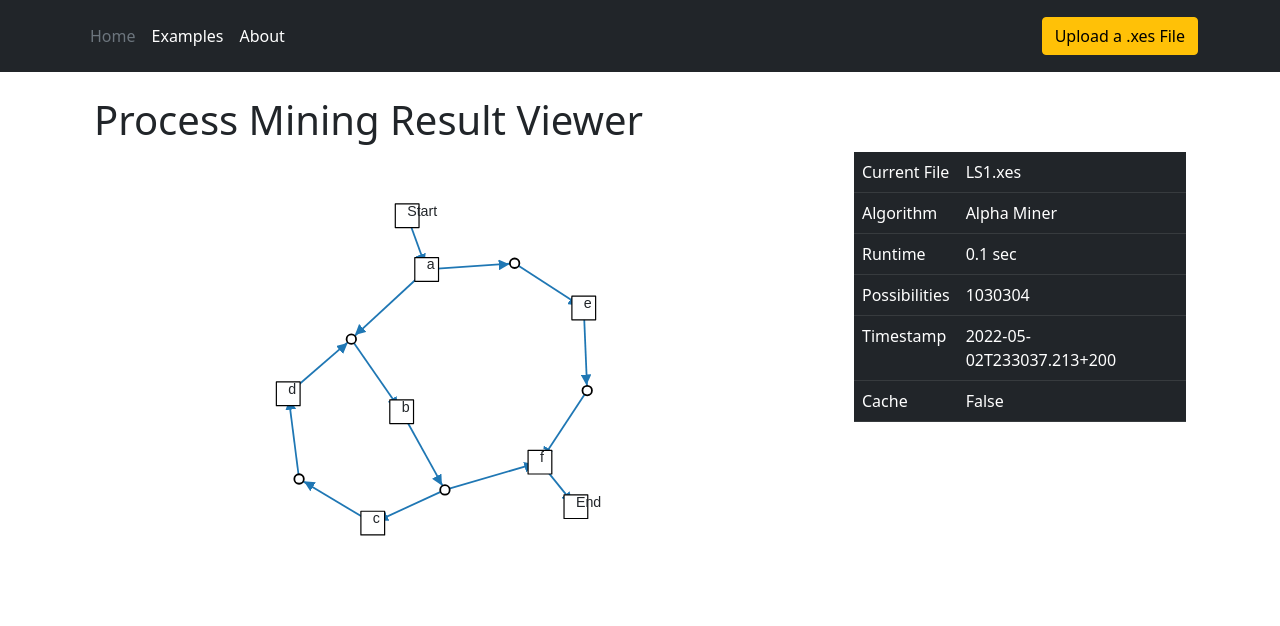
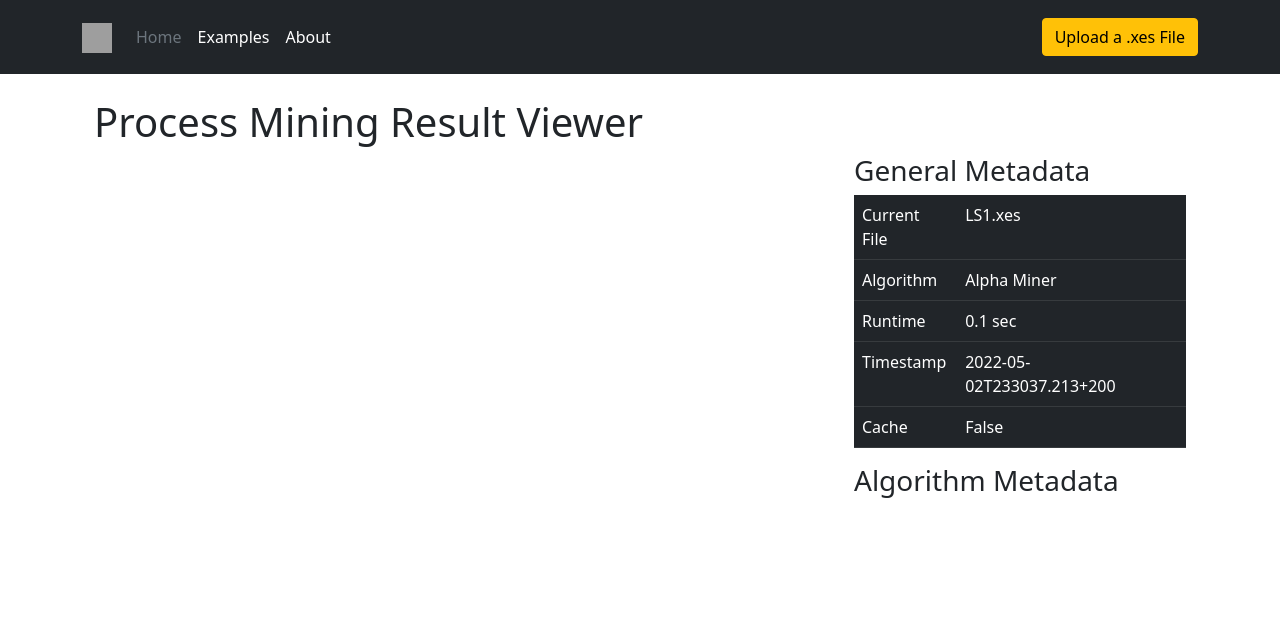
Before and after one commit to jsincn/ProcessMining, a Flask app: page / in a window 1280 px wide. Shown: the top 626 px of the page. Run offline with Flask 2, Linux system fonts and the light colour scheme; some libraries are stand-ins or nearby versions; grey boxes are pictures that could not be loaded.

Commit message:
New features: - Algorithm results are now passed to the frontend and loaded into the Petrinet viewer - Further cleanup of the Petrinet viewer in order to separate it fully into a "library" - Implementation of radius adjustments for transitions in order to reduce overlap with arrow (work in progress) - Implementation of an algorithm metadata display to the right of the petrinet (e.g. runtime, number of combinations, etc.) - Addition of a favicon and brand icon in the navbar - Addition of a "cache" toggle to the advanced options of the upload dialog Fixes: - Minor bug fix on the alpha.py - Minor bug fix on the xesparser.py

```diff
--- a/process_miner/miners/xesparser.py
+++ b/process_miner/miners/xesparser.py
@@ -3,7 +3,10 @@ import pandas as pd
 
 
 class XESParser:
-    parsed_logs = pd.DataFrame()
+
+
+    def __init__(self):
+        self.parsed_logs = pd.DataFrame()
 
     def read_xes(self, string):
         logs = ET.ElementTree(ET.fromstring(string))
--- a/process_miner/static/petrinet.js
+++ b/process_miner/static/petrinet.js
@@ -67,44 +67,6 @@ function chart(data, width, height, types, color, location, drag, linkArc) {
 }
 
 
-links = d3.csvParse("source,target,type\n" +
-    "a,ae,all\n" +
-    "ae,e,all\n" +
-    "b,bfc,all\n" +
-    "bfc,f,all\n" +
-    "bfc,c,all\n" +
-    "e,ef,all\n" +
-    "ef,f,all\n" +
-    "c,cd,all\n" +
-    "cd,d,all\n" +
-    "a,adb,all\n" +
-    "d,adb,all\n" +
-    "adb,b,all\n" +
-    "Start,a,all\n" +
-    "f,End,all"
-)
-
-loc_raw = d3.csvParse("loc,type\n" +
-    "a,trans\n" +
-    "b,trans\n" +
-    "e,trans\n" +
-    "f,trans\n" +
-    "c,trans\n" +
-    "d,trans\n" +
-    "Start,trans\n" +
-    "End,trans\n" +
-    "ae,pos\n" +
-    "bfc,pos\n" +
-    "ef,pos\n" +
-    "cd,pos\n" +
-    "adb,pos")
-
-
-types = Array.from(new Set(links.map(d => d.type)))
-nodes = ['']
-data = ({nodes: Array.from(loc_raw, (i) => ({id: i['loc'], type: i['type']})), links})
-height = 600
-
 function shape(type) {
     if (type = "trans") {
         return "square"
@@ -113,16 +75,28 @@ function shape(type) {
     }
 }
 
-color = d3.scaleOrdinal(types, d3.schemeCategory10)
-
 function linkArc(d) {
     // Calculate Radius for curved lines
     // const r = Math.hypot(d.target.x - d.source.x, d.target.y - d.source.y);
     const r = 0;
     if (d.target.type === "trans") {
+        // calculate correct point
+        alpha = Math.tan((d.source.y-d.target.y)/(d.source.x-d.target.x))
+        if (d.source.x <= d.target.x){
+            qx = d.target.x - 5
+        } else {
+            qx = d.target.x + 5
+        }
+        if (d.source.y <= d.target.y){
+            qy = d.target.y - Math.atan(alpha)*5
+        } else {
+            qy = d.target.y + Math.atan(alpha)*5
+        }
+
+
         return `
         M${d.source.x},${d.source.y}
-        A${r},${r} 0 0,1 ${d.target.x},${d.target.y}
+        A${r},${r} 0 0,1 ${qx},${qy}
   `;
 
     }
@@ -157,3 +131,71 @@ drag = simulation => {
         .on("drag", dragged)
         .on("end", dragended);
 }
+
+function removeDuplicates(arr){
+    return arr.filter((item,
+            index) => arr.indexOf(item) === index);
+}
+
+function loadPetrinet(locations, transitions) {
+
+    let links = removeDuplicates(d3.csvParse(transitions))
+
+    let loc_raw = removeDuplicates(d3.csvParse(locations))
+    console.log(loc_raw)
+
+    let types = Array.from(new Set(links.map(d => d.type)))
+    let nodes = ['']
+    let data = ({nodes: Array.from(loc_raw, (i) => ({id: i['loc'], type: i['type']})), links})
+    let height = 600
+    let color = d3.scaleOrdinal(types, d3.schemeCategory10)
+        // append the svg object to the body of the page
+    let c = chart(data, 600, 400, types, color, location, drag, linkArc)
+
+
+    console.log(c)
+    document.getElementById("output").innerHTML=""
+    document.getElementById("output").append(c)
+
+
+    d3.selectAll(".trans").append("rect")
+        .attr("width", 20)
+        .attr("height", 20)
+        .attr("stroke", 'black')
+        .attr("fill", 'white')
+        .attr("x", -10)
+        .attr("y", -10)
+        .attr("class", function (d) {
+            return "node type " + d.type
+        });
+
+    d3.selectAll(".pos").append("circle")
+        .attr("stroke", "black")
+        .attr("stroke-width", 1.5)
+        .attr("fill", 'white')
+        .attr("r", 4);
+
+    d3.selectAll(".se").append("circle")
+        .attr("stroke", "black")
+        .attr("stroke-width", 1.5)
+        .attr("fill", 'black')
+        .attr("r", 6);
+
+
+    d3.selectAll(".se").append("text")
+        .attr("x", 6)
+        .attr("y", 12)
+        .text(d => d.id)
+        .clone(true).lower()
+        .attr("fill", "none")
+        .attr("stroke", "white")
+        .attr("stroke-width", 3);
+
+
+    d3.selectAll(".trans").append("text")
+        .text(d => d.id)
+        .clone(true).lower()
+        .attr("fill", "none")
+        .attr("stroke", "white")
+        .attr("stroke-width", 3);
+}
--- /dev/null
+++ b/process_miner/static/statistics_table.js
@@ -0,0 +1,14 @@
+function updateTable(response){
+    $('#cache_run').text(response['cache']);
+    $('#timestamp_run').text(response['timestamp']);
+    $('#algorithm_run').text(response['algorithm']);
+    $('#filename_run').text(response['filename']);
+    $('#runtime_run').text(Math.round((response['runtime'] + Number.EPSILON) * 100) / 100 + " Seconds");
+    $('#algorithm_metadata_table').html("");
+    for (const property in response['meta']) {
+        $('#algorithm_metadata_table').append("<tr>" +
+            "<td>" + response['meta'][property]['name'] + "</td>" +
+            "<td>" + response['meta'][property]['value'] + "</td>" +
+            "</tr>");
+    }
+};
--- a/process_miner/templates/index.html
+++ b/process_miner/templates/index.html
@@ -3,6 +3,7 @@
 <head>
     <meta charset="utf-8">
     <meta name="viewport" content="width=device-width, initial-scale=1">
+    <link rel="icon" type="image/x-icon" href="/static/icon_ppm.svg">
     <title>Process Miner</title>
     <link href="https://cdn.jsdelivr.net/npm/bootstrap@5.1.3/dist/css/bootstrap.min.css" rel="stylesheet"
           integrity="sha384-1BmE4kWBq78iYhFldvKuhfTAU6auU8tT94WrHftjDbrCEXSU1oBoqyl2QvZ6jIW3" crossorigin="anonymous">
@@ -11,7 +12,8 @@
 <header class="p-3 bg-dark text-white">
     <div class="container">
         <div class="d-flex flex-wrap align-items-center justify-content-center justify-content-lg-start">
-            <a href="/" class="d-flex align-items-center mb-2 mb-lg-0 text-white text-decoration-none">
+            <a class="navbar-brand" href="#">
+                <img src="/static/icon_ppm.svg" alt="" width="30" height="30">
             </a>
 
             <ul class="nav col-12 col-lg-auto me-lg-auto mb-2 justify-content-center mb-md-0">
@@ -37,35 +39,36 @@
             <div id="output"></div>
         </div>
         <div class="col-4">
+            <h3>General Metadata</h3>
             <table class="table table-dark">
                 <tbody>
                 <tr>
                     <td colspan="2">Current File</td>
-                    <td>LS1.xes</td>
+                    <td id="filename_run">LS1.xes</td>
                 </tr>
                 <tr>
                     <td colspan="2">Algorithm</td>
-                    <td>Alpha Miner</td>
+                    <td id="algorithm_run">Alpha Miner</td>
                 </tr>
                 <tr>
                     <td colspan="2">Runtime</td>
-                    <td>0.1 sec</td>
-                </tr>
-                <tr>
-                    <td colspan="2">Possibilities</td>
-                    <td>1030304</td>
+                    <td id="runtime_run">0.1 sec</td>
                 </tr>
                 <tr>
                     <td colspan="2">Timestamp</td>
-                    <td>2022-05-02T233037.213+200</td>
+                    <td id="timestamp_run">2022-05-02T233037.213+200</td>
                 </tr>
                 <tr>
                     <td colspan="2">Cache</td>
-                    <td>False</td>
+                    <td id="cache_run">False</td>
                 </tr>
                 </tbody>
             </table>
-
+            <h3>Algorithm Metadata</h3>
+            <table class="table table-dark">
+                <tbody id="algorithm_metadata_table">
+                </tbody>
+            </table>
         </div>
 
     </div>
@@ -87,7 +90,8 @@
                 <h6>Basics</h6>
                 <div class="input-group mb-3">
                     <span class="input-group-text" id="xes_file_addon">.xes File</span>
-                    <input type="file" id="xes_file" name="xes_file" class="form-control" aria-label="XES File" aria-describedby="xes_file_addon">
+                    <input type="file" id="xes_file" name="xes_file" class="form-control" aria-label="XES File"
+                           aria-describedby="xes_file_addon">
                 </div>
                 <div class="input-group mb-3">
                     <label class="input-group-text" for="inputGroupSelect01">Algorithm</label>
@@ -100,6 +104,11 @@
                 <div class="input-group mb-3">
                     <span class="input-group-text" id="basic-addon3">lifecycle:transition=</span>
                     <input type="text" class="form-control" id="basic-url" aria-describedby="basic-addon3">
+                </div>
+
+                <div class="form-check form-switch">
+                    <input class="form-check-input" type="checkbox" role="switch" id="cacheSwitch" checked>
+                    <label class="form-check-label" for="cacheSwitch">Enable Cache</label>
                 </div>
 
             </div>
@@ -117,69 +126,18 @@
         crossorigin="anonymous"></script>
 <script src="https://d3js.org/d3.v7.min.js"></script>
 <script src="/static/petrinet.js"></script>
+<script src="https://ajax.googleapis.com/ajax/libs/jquery/3.6.0/jquery.min.js"></script>
+<script src="/static/statistics_table.js"></script>
 <script>
+    $(document).ready(function () {
 
-
-    // append the svg object to the body of the page
-    c = chart(data, 600, 400, types, color, location, drag, linkArc)
-
-
-    console.log(c)
-    document.getElementById("output").append(c)
-
-
-    d3.selectAll(".trans").append("rect")
-        .attr("width", 20)
-        .attr("height", 20)
-        .attr("stroke", 'black')
-        .attr("fill", 'white')
-        .attr("x", -10)
-        .attr("y", -10)
-        .attr("class", function (d) {
-            return "node type" + d.type
-        });
-
-    d3.selectAll(".pos").append("circle")
-        .attr("stroke", "black")
-        .attr("stroke-width", 1.5)
-        .attr("fill", 'white')
-        .attr("r", 4);
-
-    d3.selectAll(".se").append("circle")
-        .attr("stroke", "black")
-        .attr("stroke-width", 1.5)
-        .attr("fill", 'black')
-        .attr("r", 6);
-
-
-    d3.selectAll(".se").append("text")
-        .attr("x", 6)
-        .attr("y", 12)
-        .text(d => d.id)
-        .clone(true).lower()
-        .attr("fill", "none")
-        .attr("stroke", "white")
-        .attr("stroke-width", 3);
-
-
-    d3.selectAll(".trans").append("text")
-        .text(d => d.id)
-        .clone(true).lower()
-        .attr("fill", "none")
-        .attr("stroke", "white")
-        .attr("stroke-width", 3);
-</script>
-<script src="https://ajax.googleapis.com/ajax/libs/jquery/3.6.0/jquery.min.js"></script>
-<script>
-    $(document).ready(function(){
-
-    $("#upload_button").click(function(){
+        $("#upload_button").click(function () {
 
             var fd = new FormData();
             var files = $('#xes_file')[0].files;
 
-        if(files.length > 0 ){
-           fd.append('file',files[0]);
+            if (files.length > 0) {
+                fd.append('file', files[0]);
 
                 $.ajax({
                     url: '/api/upload',
@@ -187,11 +145,13 @@
                     data: fd,
                     contentType: false,
                     processData: false,
-              success: function(response){
-                  console.log(response)
+                    success: function (response) {
+                        loadPetrinet(response.locations, response.transitions);
+                        updateTable(response);
+                        console.log(response);
                     },
                 });
-        }else{
+            } else {
                 alert("Please select a file.");
             }
         });
```
Also changed, not shown: process_miner/api.py (+18 -1 lines), process_miner/miners/alpha.py (+21 -13 lines). Lines whose indentation alone changed are shown as unchanged.
